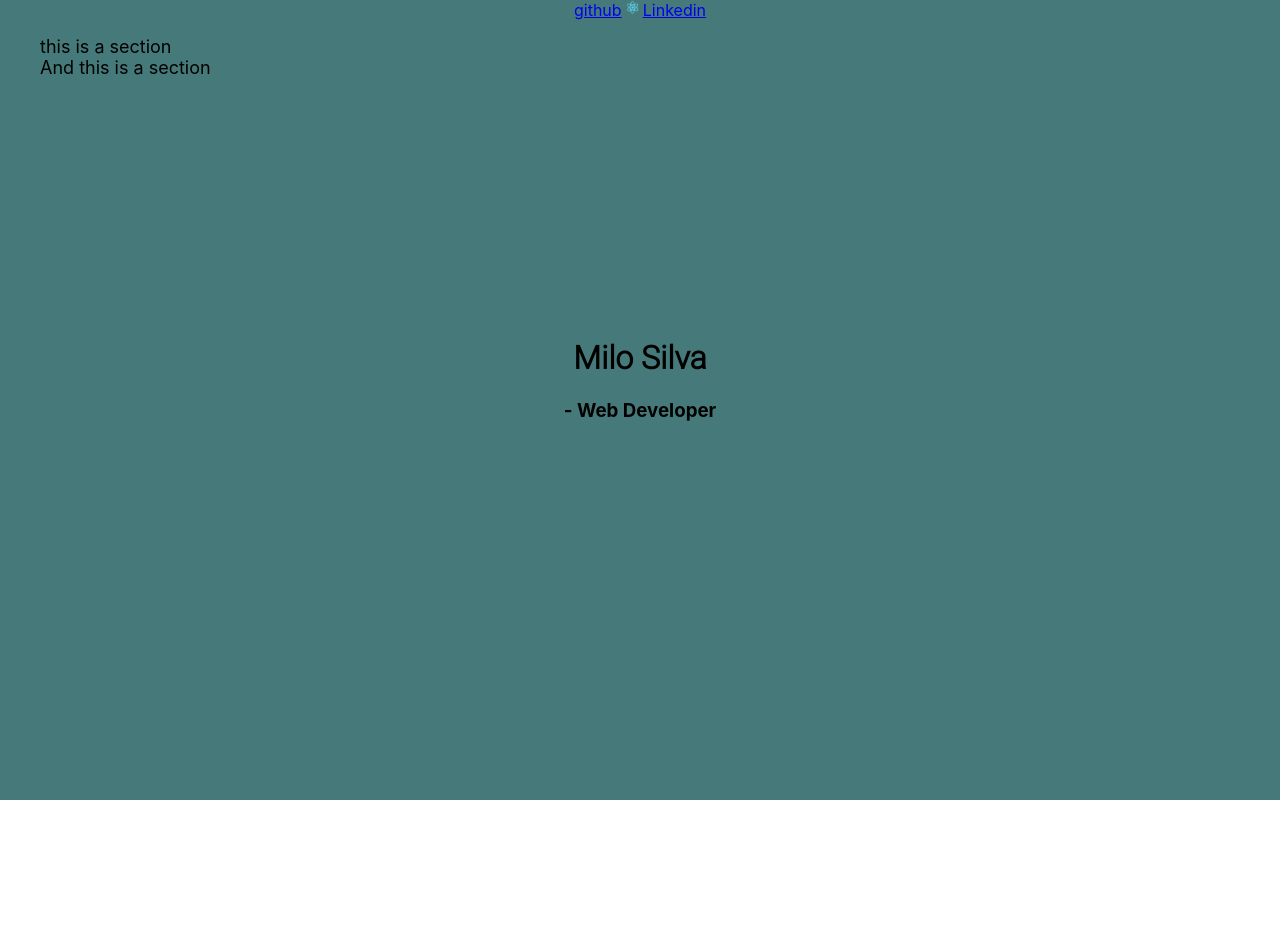
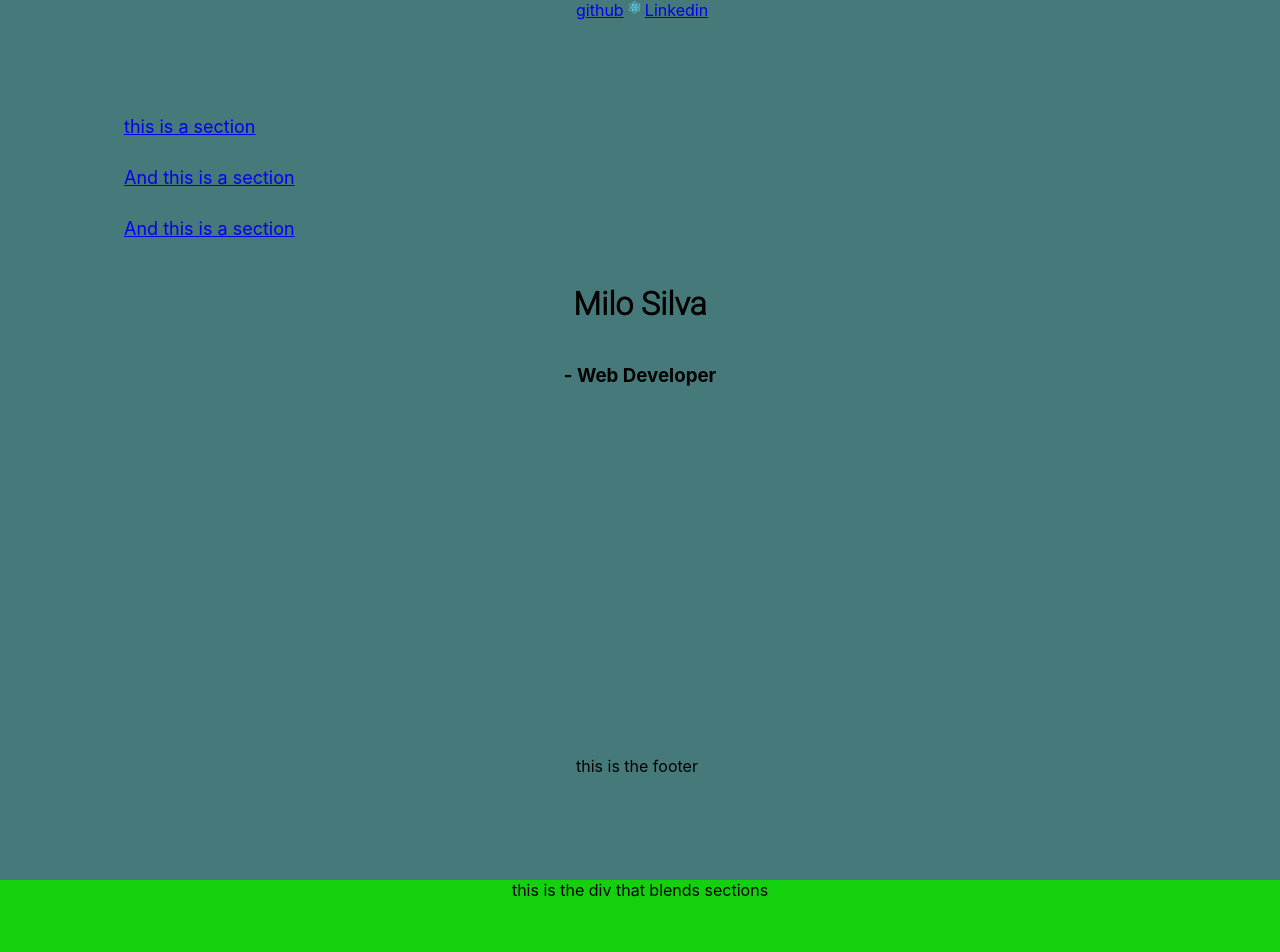
Before and after one commit to Mr0cket/about-me-page, a React (Create React App) app: page / in a window 1280 px wide. Shown: the top 952 px of the page. Before the commit the page ends 800 px from the top, so only its background shows below. Built offline with nearby package versions, Linux system fonts and the light colour scheme.

Commit message:
commiting...?

```diff
--- a/src/assets/components/Footer.js
+++ b/src/assets/components/Footer.js
@@ -6,8 +6,8 @@ function SmellyFooter() {
 
 
     return (
-        <div>
-
+        <div id="funky-footer">
+            <p>this is the footer</p>
         </div>
     )
 }
--- a/src/assets/components/Header.js
+++ b/src/assets/components/Header.js
@@ -1,18 +1,18 @@
 import React from 'react';
 import '../../style.css'
 import logo from '../media/logo.svg';
-import audio from "../media/Holy.wav";
+import audio from "../media/holy.wav";
 
 function FunkyHeader() {
     return (
         <header className="Funky-header">
+            <span className=""><a className="link"href="https://github.com/Mr0cket">github </a></span>
+            <img src={logo} className="react-logo" alt="react logo"/>
+            <span className=""><a className="link" href="https://www.linkedin.com/in/milo-silva/">Linkedin</a></span>
             <audio id="holySound">
                 <source src={audio} type="audio/mpeg" onLoad={() => console.log('audio loaded')}/>
                 Your browser does not support the audio element.
             </audio>
-            <span className=""><a className="link"href="https://github.com/Mr0cket">github </a></span>
-            <img src={logo} className="react-logo" alt="react logo" />
-            <span className=""><a className="link" href="https://www.linkedin.com/in/milo-silva/">Linkedin</a></span>
         </header>
     )
 }
--- a/src/assets/components/Main.js
+++ b/src/assets/components/Main.js
@@ -1,5 +1,5 @@
 import React from 'react';
-import '../../style.css'
+import '../../style.css';
 
 
 function MainStuff() {
@@ -7,13 +7,45 @@ function MainStuff() {
 
     return (
         <main className="main-stuff">
-
-           <div className="based-title">
-            <h1 className="the-main-guy">Milo Silva</h1>
-            <h3 id="dream-job"> - Web Developer</h3>
-            </div>
+            <HomeSection/>
+            <WorkSection/>
+            <LifeSection/>
         </main>
     )
 }
 
-export default MainStuff
+function HomeSection(param) {
+
+    return (
+        <div id="home" className="section-containers">
+            <div className="based-titles">
+                <h1 id="the-main-guy" className="section-headings">Milo Silva</h1>
+                <h3 id="dream-job"> - Web Developer</h3>
+            </div>
+        </div>
+    )
+}
+
+function WorkSection(param) {
+    return (
+        <div id="work" className="section-containers">
+            <div>this is the div that blends sections</div>
+            <div className="based-titles">
+            <h1 className="section-headings">this is WorkSection</h1>
+            </div>
+        </div>
+    )
+}
+
+
+function LifeSection(param) {
+    return (
+        <div id="life" className="section-containers">
+            <div className="blending div">this is the div that blends sections</div>
+            <div className="based-titles">
+            <h1 className="section-headings">this is LifeSection</h1>
+            </div>
+        </div>
+    )
+}
+export default MainStuff;
--- a/src/assets/components/SectionBar.js
+++ b/src/assets/components/SectionBar.js
@@ -3,7 +3,7 @@ import '../../style.css'
 
 function TotallyNormalSection(param) {
     return (
-    <li className="listless-list">{param.text}</li>
+    <li className="listless-list"><a href={param.navLink}>{param.text}</a></li>
     )
 }
 function CrazySideBar() {
@@ -12,11 +12,12 @@ function CrazySideBar() {
     return (
         <nav className="section-bar">
             <ul>
-                <TotallyNormalSection text="this is a section"/>
-                <TotallyNormalSection text="And this is a section"/>
+                <TotallyNormalSection text="this is a section" navLink="#home"/>
+                <TotallyNormalSection text="And this is a section" navLink="#work"/>
+                <TotallyNormalSection text="And this is a section" navLink="#life"/>
             </ul>
         </nav>
     )
 }
 
-export default CrazySideBar
+export default CrazySideBar;
--- a/src/index.css
+++ b/src/index.css
@@ -1,3 +1,7 @@
+html {
+  scroll-behavior: smooth;
+}
+
 body {
   margin: 0;
   font-family: -apple-system, BlinkMacSystemFont, 'Segoe UI', 'Roboto', 'Oxygen',
@@ -5,6 +9,7 @@ body {
     sans-serif;
   -webkit-font-smoothing: antialiased;
   -moz-osx-font-smoothing: grayscale;
+
 }
 
 code {
--- a/src/index.js
+++ b/src/index.js
@@ -10,22 +10,38 @@ ReactDOM.render(
 document.getElementById('root')
 );
 
-window.onload = function() {
-
-const mainGuy = document.querySelector(".the-main-guy");
-// let title = document.getElementById('dream-job');
+// Initialise variables
+let mainGuy = document.getElementById('the-main-guy');
 let audio = document.querySelector("#holySound");
 let audioPlaying = false;
+let promise;
+let userInteracted = false;
+let title = document.getElementById('dream-job');
+let titleStr = title.innerHTML;
 
-let promise;
-let userInteraction = false;
-window.onmousedown = () => (userInteraction === false) ? userInteraction = true : null
 
-mainGuy.onmouseover = playAudio
-mainGuy.onmouseleave = () => setTimeout(pauseAudio, 300)
+// Declare user interaction events:
 
+// User click on the page to indicate user interaction.
+window.onmousedown = () => (userInteracted === false) ? userInteracted = true : null
+
+// Handle 2 different transitional events when user mouse hovers over element:
+// - if user has interacted with the page:
+// - Start playing audio, transition volume = 0% to vol = 100% over transition period.
+// - Transition to a brighter shade of background color over transition period.
+// - Reverse transition when user mouse leaves heading with faster transition period.
+
+mainGuy.onmouseover = playAudio;
+mainGuy.onmouseleave = () => setTimeout(pauseAudio, 300);
+
+
+// text change event on hovering over element
+title.onmouseover = () => title.innerHTML += " ...Well, kind of";
+title.onmouseleave = () => title.innerHTML = titleStr;
+
+// Declare Event handler functions
 function playAudio() {
-  if (userInteraction === true && audioPlaying === false) {
+  if (userInteracted === true && audioPlaying === false) {
     promise = audio.play();
     audioPlaying = true
     console.log('playing music');
@@ -34,8 +50,6 @@ function playAudio() {
     }
   }
 }
-
-
 function pauseAudio() {
   if(audioPlaying === true) {
     let test = audio.pause()
@@ -48,38 +62,9 @@ function pauseAudio() {
 
 
 
+//Todo: add transitions to slightly brighten background colors from centre point
 
-
-
-}
-
-
-/* let titleStr = title.innerHTML;
-title.onmouseover = () => title.innerHTML += " ...Well, kind of";
-title.onmouseleave = () => title.innerHTML = titleStr; */
-
-
-
-  // stop: () => holySound.pause()
-  //Todo: add transitions to slightly brighten background colors from centre point
-
-
-
-
-
-
-
-
-
-
-
-
-
-
-
-
-
-// todo: implement unique sections on scroll velocity (scroll actions/second) > 20%?
+//Todo: implement unique sections on scroll velocity (scroll actions/second) > 20%?
 
 
 
--- a/src/style.css
+++ b/src/style.css
@@ -1,47 +1,73 @@
 @import url('https://fonts.googleapis.com/css2?family=Roboto:wght@300&display=swap');
 
 .App {
-  min-height: 100vh;
-  height: 100vh;
+  height: 300vh;
+  overflow: visible;
   background-color: rgb(70, 122, 122);
-  overflow: hidden;
 }
 
 .react-logo {
   height: 15px;
   pointer-events: none;
 }
-.section-Bar {
-  position: sticky;
+.section-bar {
+  display: flex;
+  flex-direction: column;
+  position: fixed;
+  left: 5%;
+  top: 10%;
+  min-width: 200px;
+  width: 20%;
+  height: 300px;
+}
 
-}
-.section-Bar ul li {
-  list-style-type: none;
-}
+
 .listless-list {
   list-style-type: none;
   font-size: 18px;
+}
+li {
+  margin: 10px;
+  padding: 10px;
+  font-family: ;
 }
 
 .main-stuff {
   text-align: center;
   height:100%;
 }
-
+.section-containers {
+  height: 110vh;
+}
+#home {
+  /* background-color: tomato; */
+}
+#work {
+  background-color: rgb(20, 209, 13);
+}
+#life {
+  background-color: rgb(233, 229, 23);
+}
 .link {
   display: inline-flexbox;
   width: 75px;
 }
-.the-main-guy {
+.section-headings {
   font-family: 'Roboto', sans-serif;
   font-size: 20;
+  display: inline-block;
 }
 
-.based-title {
+.based-titles {
   position: relative;
   top: 30%;
 }
 
+#funky-footer {
+  position: fixed;
+  bottom: 1%;
+  left: 45%
+}
 @media (prefers-reduced-motion: no-preference) {
   .react-logo {
     animation: App-logo-spin infinite 20s linear;
@@ -54,8 +80,12 @@
   justify-content: center;
   flex-direction: row;
   height: 20px;
-  position: sticky;
+  position: fixed;
+  left: 45%;
+  top: 0%;
 }
+
+/* default styles below */
 .App-header {
   background-color: #282c34;
   min-height: 100vh;
```
